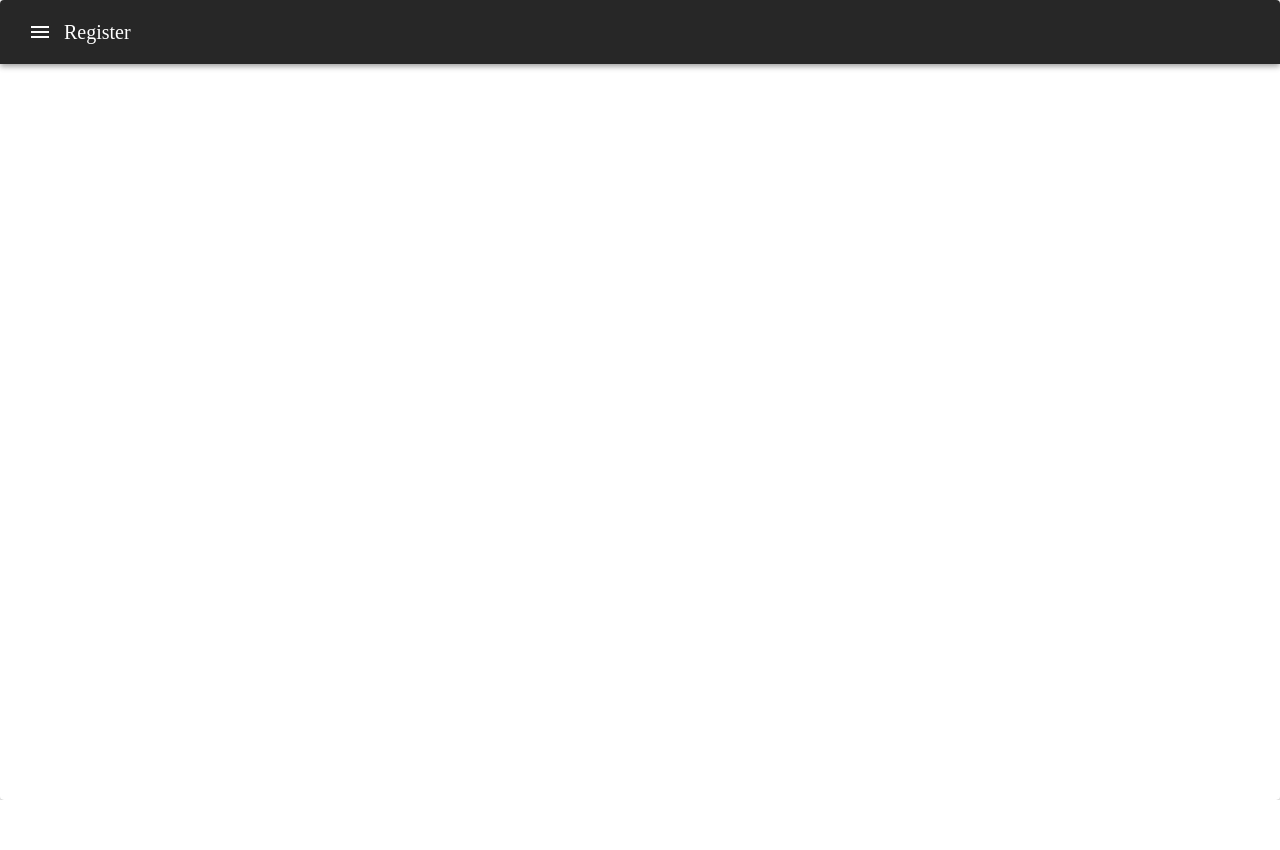
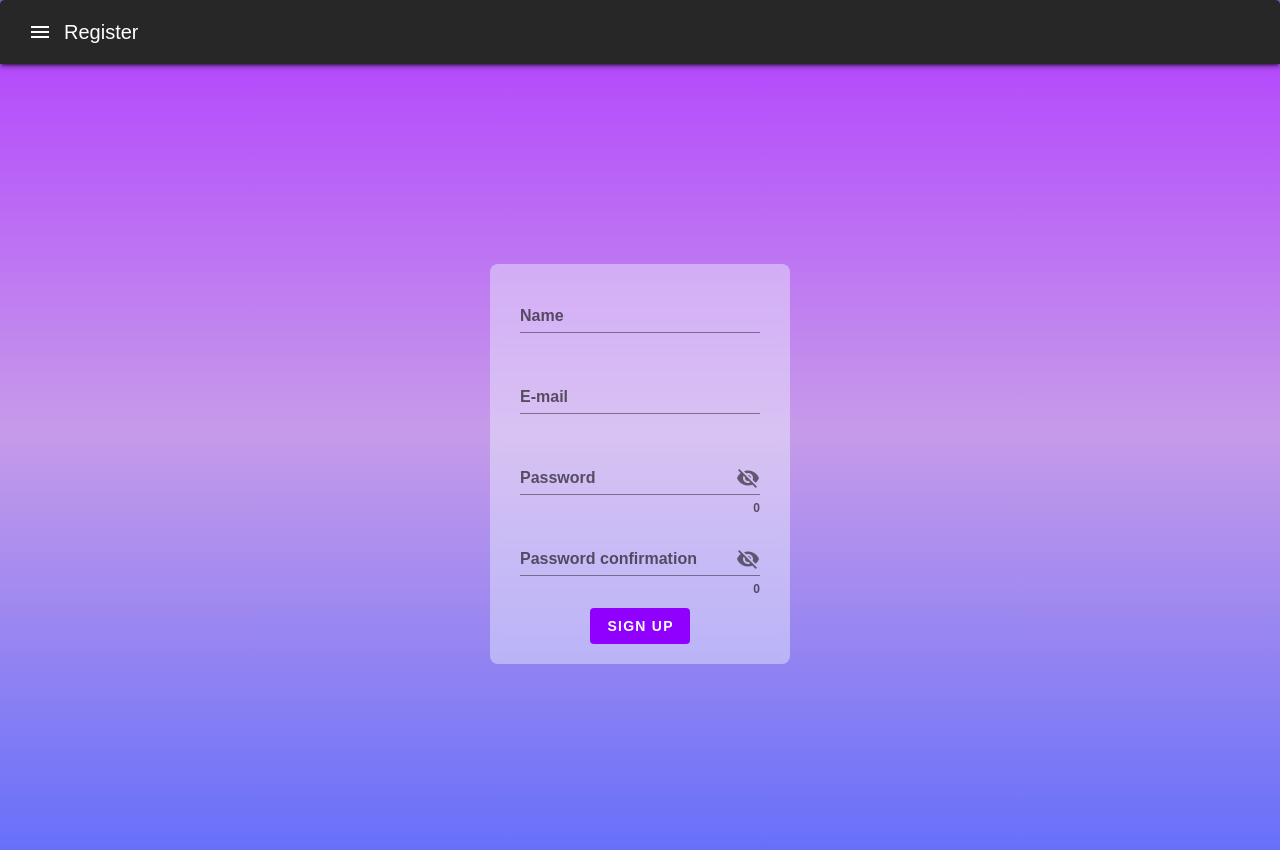
Before and after one commit to esa-kian/perspolis, a Vue app: page /register in a window 1280 px wide. Shown: the top 850 px of the page. Before the commit the page ends 800 px from the top, so only its background shows below. Built offline with nearby package versions, Linux system fonts and the light colour scheme.

Commit message:
login and register pages

```diff
--- a/src/App.vue
+++ b/src/App.vue
@@ -1,6 +1,7 @@
 <template>
-  <div>
+  <div id="app">
     <navbar></navbar>
+    <router-view></router-view>
   </div>
 </template>
 
@@ -19,3 +20,9 @@ export default {
   }),
 };
 </script>
+<style scoped>
+#app{
+  font-family: sans-serif;
+  background-image: linear-gradient(rgba(153, 0, 255, 0.76), rgba(172, 109, 224, 0.685), rgb(100, 110, 250));
+}
+</style>
--- a/src/components/navbar/Navbar.vue
+++ b/src/components/navbar/Navbar.vue
@@ -1,7 +1,5 @@
 <template>
   <v-card
-    class="mx-auto overflow-hidden"
-    style="height: 100vh"
   >
 
     <v-app-bar
--- a/src/views/Login.vue
+++ b/src/views/Login.vue
@@ -1,5 +1,118 @@
 <template>
-  <div class="about">
-    <h1>This is a login page</h1>
-  </div>
+    <div class="main">
+      <div class="login">
+
+          <v-text-field
+            class="my-btn"
+            v-model="email"
+            :rules="emailRules"
+            label="E-mail"
+            required
+          ></v-text-field>
+
+
+
+          <v-text-field
+            class="my-btn"
+            v-model="password"
+            :append-icon="show1 ? 'mdi-eye' : 'mdi-eye-off'"
+            :rules="[rules.required, rules.min]"
+            :type="show1 ? 'text' : 'password'"
+            name="input-10-1"
+            label="Password"
+            hint="At least 8 characters"
+            counter
+            @click:append="show1 = !show1"
+          ></v-text-field>
+
+
+          <v-btn
+            depressed
+            color="primary"
+            class="my-span"
+          >
+            Login
+          </v-btn>
+
+      </div>
+
+    </div>
+
 </template>
+
+<script>
+  export default {
+    data: () => ({
+      valid: false,
+      firstname: '',
+      lastname: '',
+      nameRules: [
+        v => !!v || 'Name is required',
+        v => v.length <= 10 || 'Name must be less than 10 characters',
+      ],
+      email: '',
+      emailRules: [
+        v => !!v || 'E-mail is required',
+        v => /.+@.+/.test(v) || 'E-mail must be valid',
+      ],
+       show1: false,
+        password: '',
+        rules: {
+          required: value => !!value || 'Required.',
+          min: v => v.length >= 8 || 'Min 8 characters',
+          emailMatch: () => (`The email and password you entered don't match`),
+        },
+    }),
+  }
+</script>
+
+<style scoped>
+.v-btn{
+  background: #8F00FF !important;
+  transition: .2s ease;
+}
+
+.v-btn:hover{
+  transition: .2s ease;
+  background: #ffe712e5 !important;
+  color: #48444b;
+}
+
+.main {
+  width: 100%;
+  height: 100vh;
+  display: flex;
+  flex-direction: column;
+  align-items: center;
+  justify-content: center;
+  margin: auto;
+}
+.login{
+  display: flex;
+  flex-direction: column;
+  align-items: center;
+  justify-content: space-between;
+  width: 300px;
+  height: 400px;
+  background-color: rgba(240, 248, 255, 0.425);
+  backdrop-filter: blur(3px);
+  padding: 20px 30px;
+  transition: .2s ease;
+  border-radius: 8px;
+}
+.login:hover{
+  transition: .2s ease;
+  background-color: rgba(240, 248, 255, 0.747);
+   width: 320px;
+  height: 420px;
+  box-shadow: rgba(0, 0, 0, 0.35) 0px 5px 15px;
+}
+.my-btn{
+  width: 100%;
+  font-weight: 700;
+}
+.my-span{
+  font-weight: 700 !important;
+
+}
+</style>
--- a/src/views/Register.vue
+++ b/src/views/Register.vue
@@ -1,5 +1,137 @@
 <template>
-  <div class="about">
-    <h1>This is a register page</h1>
-  </div>
+    <div class="main">
+      <div class="login">
+
+          <v-text-field
+            class="my-btn"
+            v-model="name"
+            :rules="nameRules"
+            label="Name"
+            required
+          ></v-text-field>
+          <v-text-field
+            class="my-btn"
+            v-model="email"
+            :rules="emailRules"
+            label="E-mail"
+            required
+          ></v-text-field>
+
+
+
+          <v-text-field
+            class="my-btn"
+            v-model="password"
+            :append-icon="show1 ? 'mdi-eye' : 'mdi-eye-off'"
+            :rules="[rules.required, rules.min]"
+            :type="show1 ? 'text' : 'password'"
+            name="input-10-1"
+            label="Password"
+            hint="At least 8 characters"
+            counter
+            @click:append="show1 = !show1"
+          ></v-text-field>
+
+          <v-text-field
+            class="my-btn"
+            v-model="password_confirm"
+            :append-icon="show1 ? 'mdi-eye' : 'mdi-eye-off'"
+            :rules="[rules.required, rules.min]"
+            :type="show1 ? 'text' : 'password'"
+            name="input-10-1"
+            label="Password confirmation"
+            hint="At least 8 characters"
+            counter
+            @click:append="show1 = !show1"
+          ></v-text-field>
+
+          <v-btn
+            depressed
+            color="primary"
+            class="my-span"
+          >
+            Sign up
+          </v-btn>
+
+      </div>
+
+    </div>
+
 </template>
+
+<script>
+  export default {
+    data: () => ({
+      valid: false,
+      name: '',
+      nameRules: [
+        v => !!v || 'Name is required',
+        v => v.length <= 10 || 'Name must be less than 10 characters',
+      ],
+      email: '',
+      emailRules: [
+        v => !!v || 'E-mail is required',
+        v => /.+@.+/.test(v) || 'E-mail must be valid',
+      ],
+       show1: false,
+        password: '',
+        password_confirm:'',
+        rules: {
+          required: value => !!value || 'Required.',
+          min: v => v.length >= 8 || 'Min 8 characters',
+          emailMatch: () => (`The email and password you entered don't match`),
+        },
+    }),
+  }
+</script>
+
+<style scoped>
+.v-btn{
+  background: #8F00FF !important;
+  transition: .2s ease;
+}
+
+.v-btn:hover{
+  transition: .2s ease;
+  background: #ffe712e5 !important;
+  color: #48444b;
+}
+
+.main {
+  width: 100%;
+  height: 100vh;
+  display: flex;
+  flex-direction: column;
+  align-items: center;
+  justify-content: center;
+  margin: auto;
+}
+.login{
+  display: flex;
+  flex-direction: column;
+  align-items: center;
+  justify-content: space-between;
+  width: 300px;
+  height: 400px;
+  background-color: rgba(240, 248, 255, 0.425);
+  backdrop-filter: blur(3px);
+  padding: 20px 30px;
+  transition: .2s ease;
+  border-radius: 8px;
+}
+.login:hover{
+  transition: .2s ease;
+  background-color: rgba(240, 248, 255, 0.747);
+   width: 320px;
+  height: 420px;
+  box-shadow: rgba(0, 0, 0, 0.35) 0px 5px 15px;
+}
+.my-btn{
+  width: 100%;
+  font-weight: 700;
+}
+.my-span{
+  font-weight: 700 !important;
+
+}
+</style>
```
